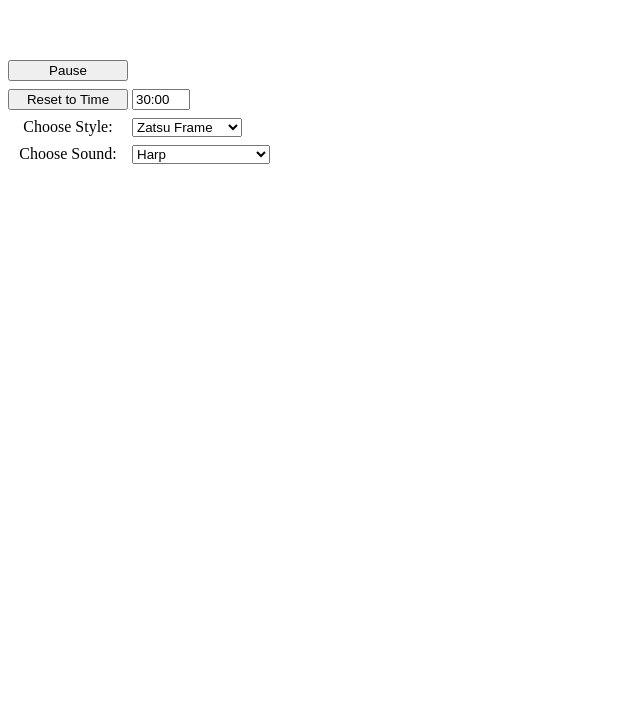
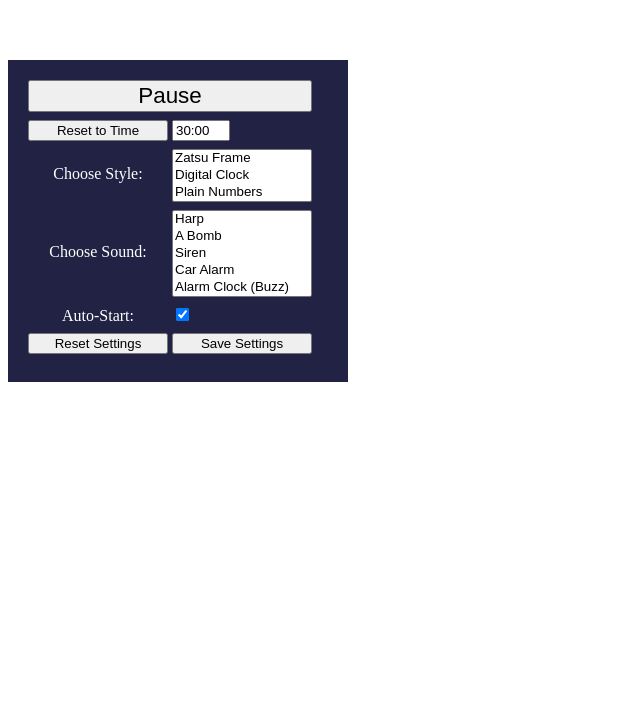
Before and after one commit to absolute-link/snektimer, a plain HTML site: page index.html in a window 1280 px wide. Shown: the part 98-800 px from the top of the page, without its empty margins (0-640 px from the left). Drawn offline with Linux system fonts and the light colour scheme.

Commit message:
Added Settings persistence and auto-start

```diff
--- a/index.html
+++ b/index.html
@@ -12,18 +12,25 @@
         </div>
         <div id="controls">
             <div>
-                <button id="active-toggle">Resume</button>
+                <button id="active-toggle">Start</button>
             </div>
             <div>
-                <button id="reset">Reset to Time</button><input id="start-time" type="text" value="30:00">
+                <button id="reset">Reset to Time</button><input id="start-time" type="text">
             </div>
             <div>
-                <label>Choose Style:</label><select id="design-choice"></select>
+                <label>Choose Style:</label><select id="design-choice" size="3"></select>
             </div>
             <div>
-                <label>Choose Sound:</label><select id="sound-choice"></select>
+                <label>Choose Sound:</label><select id="sound-choice" size="5"></select>
+            </div>
+            <div>
+                <label>Auto-Start:</label><input id="auto-start" type="checkbox">
+            </div>
+            <div>
+                <button id="reset-settings">Reset Settings</button><button id="save-settings">Save Settings</button>
             </div>
         </div>
+        <script src="script/settings.js"></script>
         <script src="script/timer.js"></script>
         <script src="script/general.js"></script>
     </body>
--- a/script/general.js
+++ b/script/general.js
@@ -36,28 +36,25 @@ function createDropdowns() {
     }
 }
 
-function setDesign() {
+function updateDesign(settings) {
     const overlay = document.getElementById('overlay');
-    const designChoice = document.getElementById('design-choice');
-    overlay.className = designChoice.value;
+    overlay.className = settings.get('design-choice');
 }
 
-function playSound() {
-    const soundChoice = document.getElementById('sound-choice');
-    const audio = new Audio(`sounds/${soundChoice.value}.mp3`);
+function playSound(settings) {
+    const soundKey = settings.get('sound-choice');
+    const audio = new Audio(`sounds/${soundKey}.mp3`);
     audio.play();
 }
 
 (() => {
     createDropdowns();
-    setDesign();
 
-    const finalMessage = "Zatsu's Cooked!";
+    const settings = new Settings(window.location.hash);
+    updateDesign(settings);
+
+    const finalMessage = "Done!";
     const timer = new Timer();
-
-    const getStartTime = () => {
-        return document.getElementById('start-time').value;
-    };
 
     timer.on('start', () => {
         document.getElementById('active-toggle').innerText = 'Pause';
@@ -69,10 +66,14 @@ function playSound() {
         document.getElementById('time').innerText = timer.remainingDuration.toString();
     });
     timer.on('complete', () => {
-        timer.reset(getStartTime());
+        timer.reset(settings.get('start-time'));
         document.getElementById('time').innerText = finalMessage;
-        playSound();
+        document.getElementById('active-toggle').innerText = 'Restart';
+        playSound(settings);
     });
+
+    // TODO: for styles, try making each style a separate CSS file, and have the "DONE" text as a :before content: 'DONE' so that literally everything is style
+    // TODO: frame, clock, scroll (light), scroll (dark), plain text (light), plain text (dark)
 
     document.getElementById('active-toggle').addEventListener('click', () => {
         if (timer.active) timer.stop();
@@ -80,13 +81,22 @@ function playSound() {
     });
     document.getElementById('reset').addEventListener('click', () => {
         if (timer.active) timer.stop();
-        timer.reset(getStartTime());
+        timer.reset(settings.get('start-time'));
         timer.start();
     });
     document.getElementById('design-choice').addEventListener('change', () => {
-        setDesign();
+        updateDesign(settings);
+    });
+    document.getElementById('reset-settings').addEventListener('click', () => {
+        settings.loadFromStorage();
+        updateDesign(settings);
+    });
+    document.getElementById('save-settings').addEventListener('click', () => {
+        settings.saveToStorage();
     });
 
-    timer.reset(getStartTime());
-    timer.start();
+    timer.reset(settings.get('start-time'));
+    if (settings.get('auto-start')) {
+        timer.start();
+    }
 })();
--- /dev/null
+++ b/script/settings.js
@@ -0,0 +1,64 @@
+class SettingsItem {
+    element = null;
+    defaultVal = null;
+
+    constructor(defaultVal) {
+        if (typeof defaultVal !== 'undefined') this.defaultVal = defaultVal;
+    }
+}
+
+class Settings {
+    storagePfx = 'default';
+    items = {
+        'start-time': new SettingsItem('30:00'),
+        'design-choice': new SettingsItem(),
+        'sound-choice': new SettingsItem(),
+        'auto-start': new SettingsItem(true)
+    };
+
+    constructor(storagePfx) {
+        if (storagePfx) this.storagePfx = storagePfx;
+        this.loadFromStorage();
+    }
+
+    makeStorageKey(id) {
+        return `snektimer:${this.storagePfx}:${id}`;
+    }
+
+    loadFromStorage() {
+        for (const [id, item] of Object.entries(this.items)) {
+            item.element = document.getElementById(id);
+
+            const storageKey = this.makeStorageKey(id);
+            const storedVal = window.localStorage.getItem(storageKey);
+
+            if (storedVal !== null) this.set(id, storedVal);
+            else if (item.defaultVal !== null) this.set(id, item.defaultVal);
+        }
+    }
+
+    get(id) {
+        const item = this.items[id];
+        if (!item?.element) return null;
+
+        return (item.element.type === 'checkbox') ? item.element.checked : item.element.value;
+    }
+
+    set(id, val) {
+        const item = this.items[id];
+        if (!item?.element) return;
+
+        if (item.element.type === 'checkbox') item.element.checked = !!val;
+        else item.element.value = val;
+    }
+
+    saveToStorage() {
+        for (const id of Object.keys(this.items)) {
+            const storageKey = this.makeStorageKey(id);
+            const val = this.get(id);
+
+            if (typeof val === 'boolean') window.localStorage.setItem(storageKey, (val) ? 'true' : '');
+            else window.localStorage.setItem(storageKey, val);
+        }
+    }
+}
--- a/style/snektimer.css
+++ b/style/snektimer.css
@@ -23,14 +23,28 @@
     padding: 20px;
 }
 
+#controls {
+    width: 300px;
+    padding: 20px;
+    background-color: #222244;
+    color: #ffffff;
+}
 #controls div {
     margin-bottom: 8px;
 }
 button, label {
     display: inline-block;
-    width: 120px;
+    width: 140px;
     margin-right: 4px;
     text-align: center;
+}
+select {
+    vertical-align: middle;
+    min-width: 140px;
+}
+#active-toggle {
+    font-size: 1.4em;
+    width: 284px;
 }
 #start-time {
     width: 50px;
```
